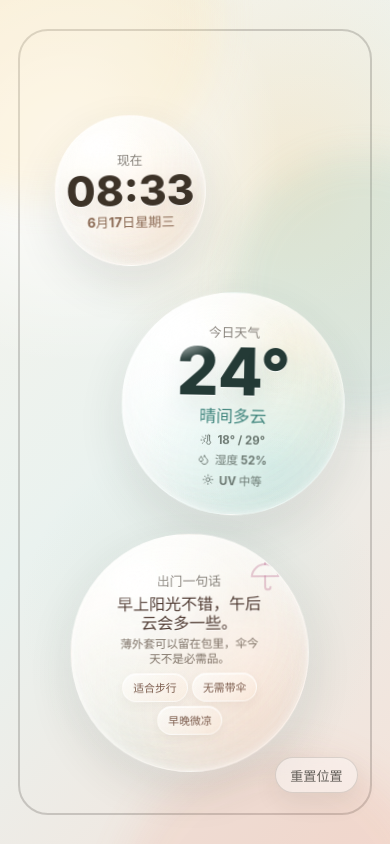
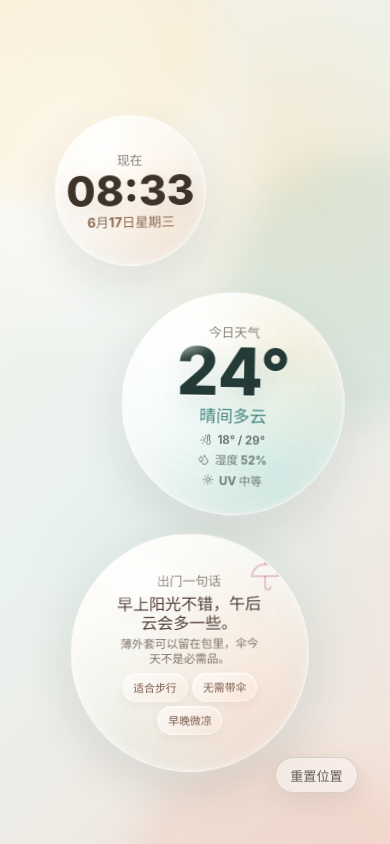
Before and after one commit to wtfllix/Bublink, a React (Vite) app: page / in a window 390 px wide. Built offline with nearby package versions, Linux system fonts and the light colour scheme.

Commit message:
Refine kiosk bubble gradients and remove shell border

```diff
--- a/src/styles.css
+++ b/src/styles.css
@@ -46,15 +46,6 @@ select {
     radial-gradient(circle at 76% 21%, rgba(255, 210, 142, 0.28), transparent 32%),
     radial-gradient(circle at 52% 73%, rgba(162, 211, 205, 0.22), transparent 28%),
     linear-gradient(135deg, #f8f4eb 0%, #eaf2ef 47%, #f3e2d9 100%);
-}
-
-.kiosk-shell::before {
-  position: absolute;
-  inset: 5.2vh 4.8vw;
-  content: "";
-  border: 2px solid rgba(42, 39, 34, 0.2);
-  border-radius: clamp(32px, 4.2vw, 58px);
-  pointer-events: none;
 }
 
 .ambient {
@@ -122,7 +113,7 @@ select {
   overflow: hidden;
   border: 1px solid rgba(255, 255, 255, 0.46);
   background:
-    radial-gradient(circle at 32% 24%, rgba(255, 255, 255, 0.84), rgba(255, 255, 255, 0.28) 34%, transparent 66%),
+    radial-gradient(ellipse at 30% 22%, rgba(255, 255, 255, 0.76), rgba(255, 255, 255, 0.18) 28%, transparent 56%),
     radial-gradient(circle at 72% 76%, rgba(255, 230, 190, 0.2), transparent 50%),
     linear-gradient(145deg, rgba(255, 255, 255, 0.68), rgba(255, 255, 255, 0.18)),
     var(--glass);
@@ -137,16 +128,7 @@ select {
 }
 
 .info-bubble::before {
-  position: absolute;
-  inset: 1px;
-  z-index: -1;
-  content: "";
-  border: 1px solid rgba(255, 255, 255, 0.18);
-  border-radius: inherit;
-  opacity: 0.42;
-  box-shadow:
-    inset 0 0 18px rgba(255, 255, 255, 0.12),
-    inset 0 -12px 22px rgba(120, 140, 132, 0.035);
+  display: none;
 }
 
 .info-bubble::after {
@@ -167,7 +149,7 @@ select {
 .bubble-clock {
   border-radius: 50%;
   background:
-    radial-gradient(circle at 34% 22%, rgba(255, 255, 255, 0.86), rgba(255, 255, 255, 0.22) 34%, transparent 70%),
+    radial-gradient(ellipse at 33% 22%, rgba(255, 255, 255, 0.74), rgba(255, 255, 255, 0.16) 30%, transparent 58%),
     radial-gradient(circle at 72% 76%, rgba(255, 203, 161, 0.2), transparent 54%),
     linear-gradient(150deg, rgba(255, 250, 240, 0.72), rgba(246, 229, 218, 0.26)),
     rgba(255, 255, 255, 0.5);
@@ -176,7 +158,7 @@ select {
 .bubble-weather {
   border-radius: 50%;
   background:
-    radial-gradient(circle at 33% 23%, rgba(255, 255, 255, 0.86), rgba(255, 255, 255, 0.2) 34%, transparent 70%),
+    radial-gradient(ellipse at 32% 23%, rgba(255, 255, 255, 0.74), rgba(255, 255, 255, 0.16) 30%, transparent 58%),
     radial-gradient(circle at 68% 78%, rgba(117, 198, 184, 0.22), transparent 56%),
     radial-gradient(circle at 78% 22%, rgba(255, 194, 96, 0.16), transparent 52%),
     linear-gradient(150deg, rgba(255, 255, 255, 0.76), rgba(218, 244, 239, 0.32)),
@@ -186,7 +168,7 @@ select {
 .bubble-advice {
   border-radius: 50%;
   background:
-    radial-gradient(circle at 32% 22%, rgba(255, 255, 255, 0.84), rgba(255, 255, 255, 0.2) 34%, transparent 70%),
+    radial-gradient(ellipse at 31% 22%, rgba(255, 255, 255, 0.72), rgba(255, 255, 255, 0.16) 30%, transparent 58%),
     radial-gradient(circle at 74% 72%, rgba(246, 178, 142, 0.2), transparent 56%),
     radial-gradient(circle at 26% 82%, rgba(178, 215, 203, 0.15), transparent 50%),
     linear-gradient(145deg, rgba(255, 252, 244, 0.74), rgba(255, 226, 211, 0.28)),
@@ -385,11 +367,6 @@ select {
 }
 
 @media (max-width: 760px) {
-  .kiosk-shell::before {
-    inset: 3.4vh 4.5vw;
-    border-radius: 30px;
-  }
-
   .advice-content {
     width: 78%;
     height: 78%;
```
